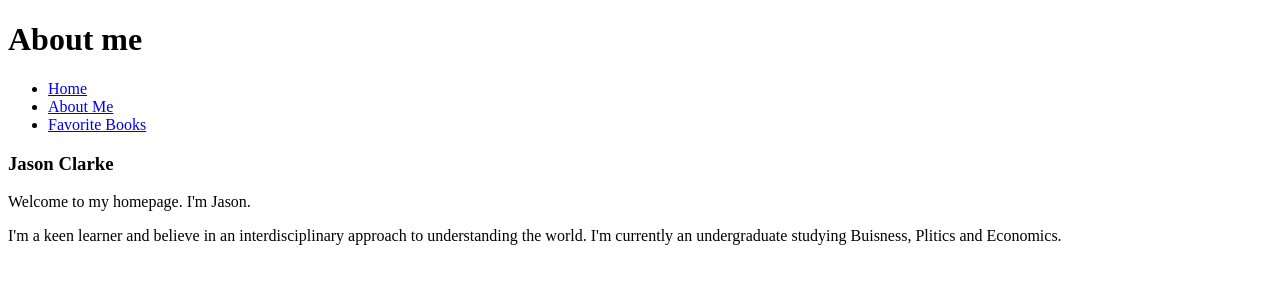
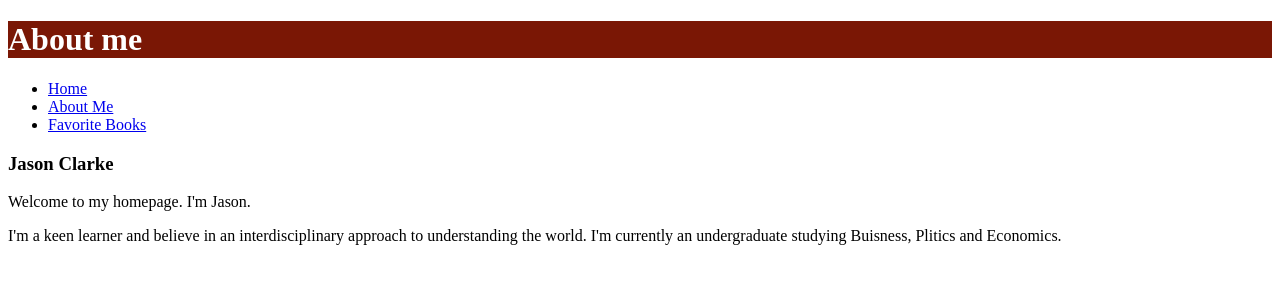
Before and after one commit to iu-msis/basic-html-terrybae, a plain HTML site: page public/index.html in a window 1280 px wide. Drawn offline with Linux system fonts and the light colour scheme.

Commit message:
css file path

```diff
--- a/public/index.html
+++ b/public/index.html
@@ -2,7 +2,7 @@
 <html>
 <head>
   <title>Jason Clarke</title>
-  <link rel="stylesheet" href="/css/site.css">
+  <link rel="stylesheet" href="/css/style.css">
 </head>
 <body>
 
```
